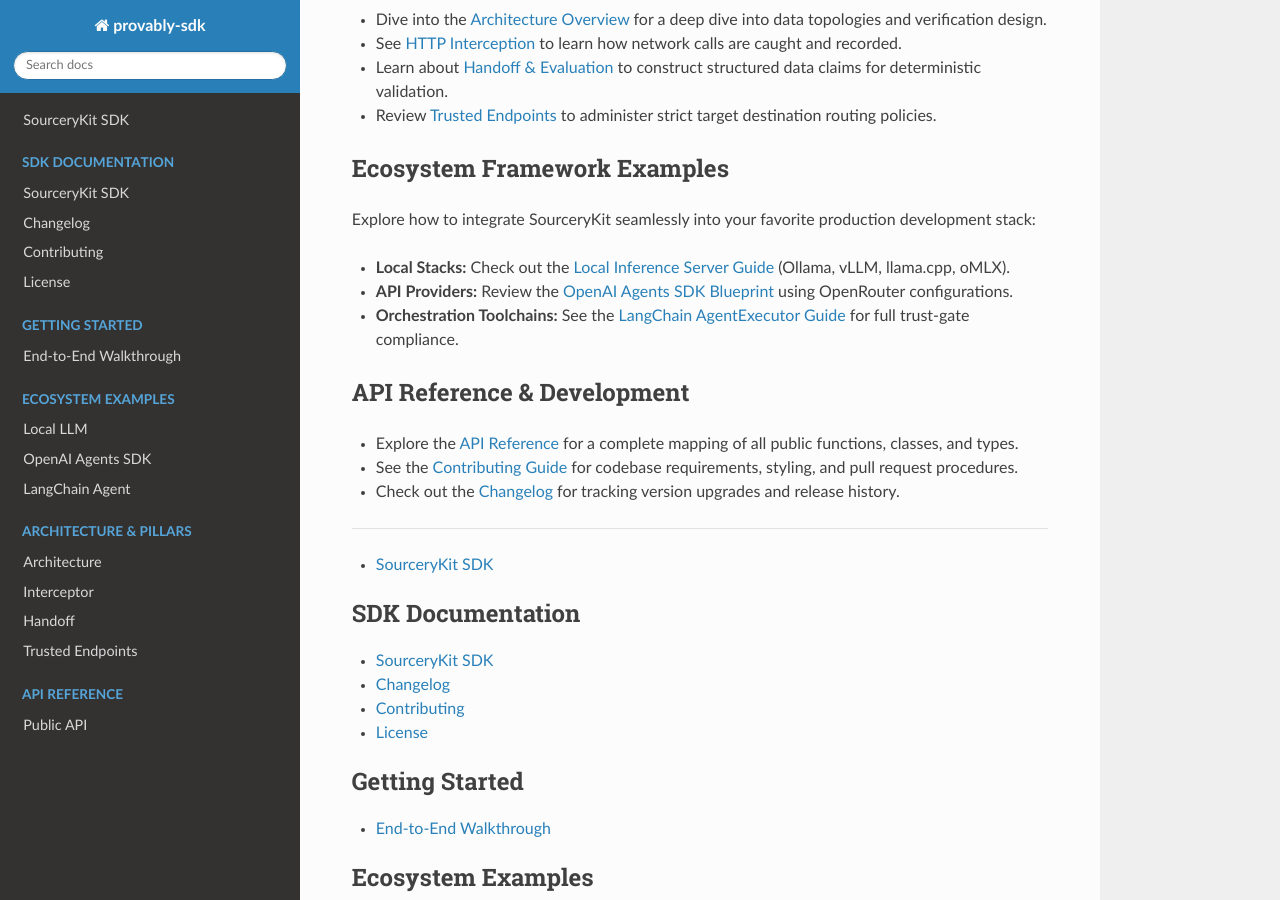
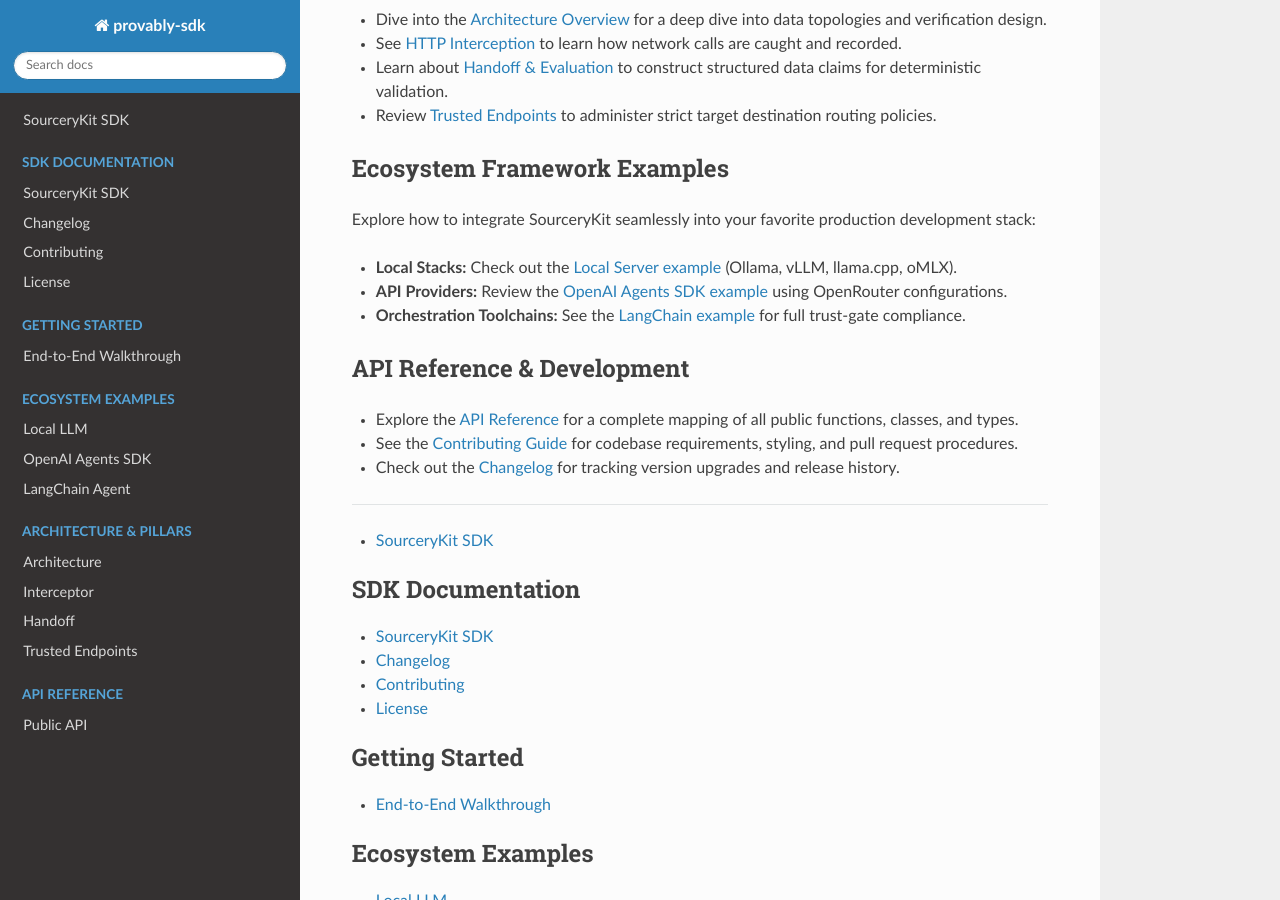
Before and after one commit to ProvablyAI/sourcerykit, a Sphinx documentation site: the page built from docs/index.md, in a window 1280 px wide and 900 px high, scrolled down 456 px. Built offline with Sphinx 7.4.7 and the Read the Docs theme 3.1.0, drawn with Linux system fonts in a browser that asks for light colours.

Commit message:
refactor: update example titles in documentation for consistency and clarity

```diff
--- a/docs/index.md
+++ b/docs/index.md
@@ -13,9 +13,9 @@
 
 ## Ecosystem Framework Examples
 Explore how to integrate SourceryKit seamlessly into your favorite production development stack:
-* **Local Stacks:** Check out the [Local Inference Server Guide](examples/local_model/README.md) (Ollama, vLLM, llama.cpp, oMLX).
-* **API Providers:** Review the [OpenAI Agents SDK Blueprint](examples/openai_agents/README.md) using OpenRouter configurations.
-* **Orchestration Toolchains:** See the [LangChain AgentExecutor Guide](examples/langchain_agent/README.md) for full trust-gate compliance.
+* **Local Stacks:** Check out the [Local Server example](examples/local_model/README.md) (Ollama, vLLM, llama.cpp, oMLX).
+* **API Providers:** Review the [OpenAI Agents SDK example](examples/openai_agents/README.md) using OpenRouter configurations.
+* **Orchestration Toolchains:** See the [LangChain example](examples/langchain_agent/README.md) for full trust-gate compliance.
 
 ## API Reference & Development
 * Explore the [API Reference](api.md) for a complete mapping of all public functions, classes, and types.
```
